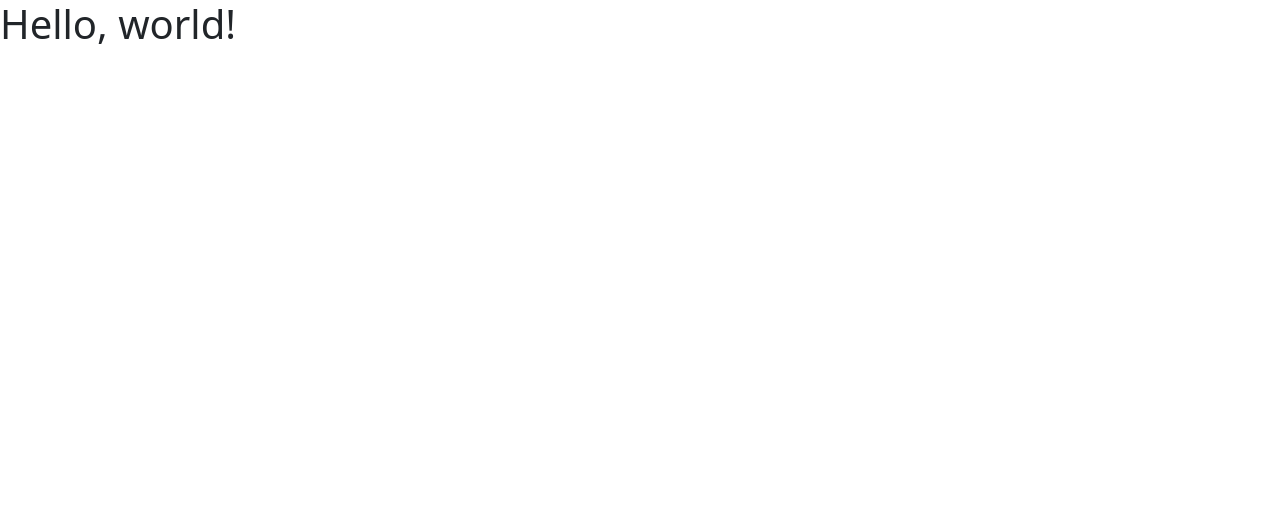
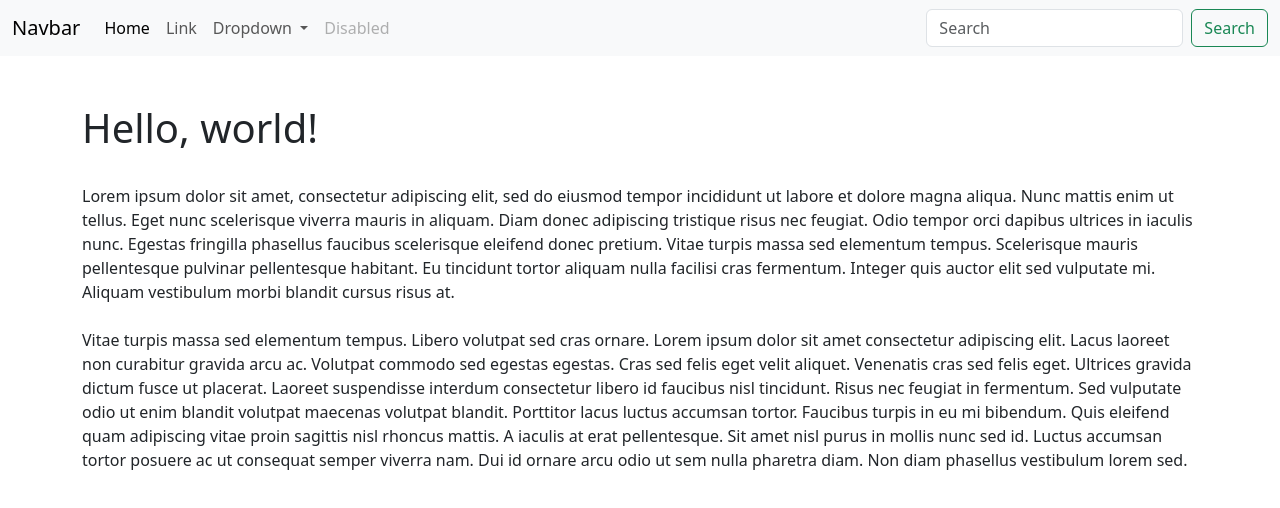
Before and after one commit to marcmatias/projeto-git-copy, a plain HTML site: page index.html in a window 1280 px wide. Drawn offline with nearby package versions, Linux system fonts and the light colour scheme.

Commit message:
Add Navbar and New Interface Styles

```diff
--- a/index.html
+++ b/index.html
@@ -7,7 +7,51 @@
     <link href="https://cdn.jsdelivr.net/npm/bootstrap@5.3.0-alpha3/dist/css/bootstrap.min.css" rel="stylesheet" integrity="sha384-KK94CHFLLe+nY2dmCWGMq91rCGa5gtU4mk92HdvYe+M/SXH301p5ILy+dN9+nJOZ" crossorigin="anonymous">
   </head>
   <body>
+    <nav class="navbar navbar-expand-lg bg-body-tertiary">
+  <div class="container-fluid">
+    <a class="navbar-brand" href="#">Navbar</a>
+    <button class="navbar-toggler" type="button" data-bs-toggle="collapse" data-bs-target="#navbarSupportedContent" aria-controls="navbarSupportedContent" aria-expanded="false" aria-label="Toggle navigation">
+      <span class="navbar-toggler-icon"></span>
+    </button>
+    <div class="collapse navbar-collapse" id="navbarSupportedContent">
+      <ul class="navbar-nav me-auto mb-2 mb-lg-0">
+        <li class="nav-item">
+          <a class="nav-link active" aria-current="page" href="#">Home</a>
+        </li>
+        <li class="nav-item">
+          <a class="nav-link" href="#">Link</a>
+        </li>
+        <li class="nav-item dropdown">
+          <a class="nav-link dropdown-toggle" href="#" role="button" data-bs-toggle="dropdown" aria-expanded="false">
+            Dropdown
+          </a>
+          <ul class="dropdown-menu">
+            <li><a class="dropdown-item" href="#">Action</a></li>
+            <li><a class="dropdown-item" href="#">Another action</a></li>
+            <li><hr class="dropdown-divider"></li>
+            <li><a class="dropdown-item" href="#">Something else here</a></li>
+          </ul>
+        </li>
+        <li class="nav-item">
+          <a class="nav-link disabled">Disabled</a>
+        </li>
+      </ul>
+      <form class="d-flex" role="search">
+        <input class="form-control me-2" type="search" placeholder="Search" aria-label="Search">
+        <button class="btn btn-outline-success" type="submit">Search</button>
+      </form>
+    </div>
+  </div>
+</nav>
+<div class="container pt-5">
     <h1>Hello, world!</h1>
+    <p class="pt-4">
+    Lorem ipsum dolor sit amet, consectetur adipiscing elit, sed do eiusmod tempor incididunt ut labore et dolore magna aliqua. Nunc mattis enim ut tellus. Eget nunc scelerisque viverra mauris in aliquam. Diam donec adipiscing tristique risus nec feugiat. Odio tempor orci dapibus ultrices in iaculis nunc. Egestas fringilla phasellus faucibus scelerisque eleifend donec pretium. Vitae turpis massa sed elementum tempus. Scelerisque mauris pellentesque pulvinar pellentesque habitant. Eu tincidunt tortor aliquam nulla facilisi cras fermentum. Integer quis auctor elit sed vulputate mi. Aliquam vestibulum morbi blandit cursus risus at.<br><br>
+
+Vitae turpis massa sed elementum tempus. Libero volutpat sed cras ornare. Lorem ipsum dolor sit amet consectetur adipiscing elit. Lacus laoreet non curabitur gravida arcu ac. Volutpat commodo sed egestas egestas. Cras sed felis eget velit aliquet. Venenatis cras sed felis eget. Ultrices gravida dictum fusce ut placerat. Laoreet suspendisse interdum consectetur libero id faucibus nisl tincidunt. Risus nec feugiat in fermentum. Sed vulputate odio ut enim blandit volutpat maecenas volutpat blandit. Porttitor lacus luctus accumsan tortor. Faucibus turpis in eu mi bibendum. Quis eleifend quam adipiscing vitae proin sagittis nisl rhoncus mattis. A iaculis at erat pellentesque. Sit amet nisl purus in mollis nunc sed id. Luctus accumsan tortor posuere ac ut consequat semper viverra nam. Dui id ornare arcu odio ut sem nulla pharetra diam. Non diam phasellus vestibulum lorem sed.
+
+    </p>
+</div>
     <script src="https://cdn.jsdelivr.net/npm/bootstrap@5.3.0-alpha3/dist/js/bootstrap.bundle.min.js" integrity="sha384-ENjdO4Dr2bkBIFxQpeoTz1HIcje39Wm4jDKdf19U8gI4ddQ3GYNS7NTKfAdVQSZe" crossorigin="anonymous"></script>
   </body>
 </html>
```
